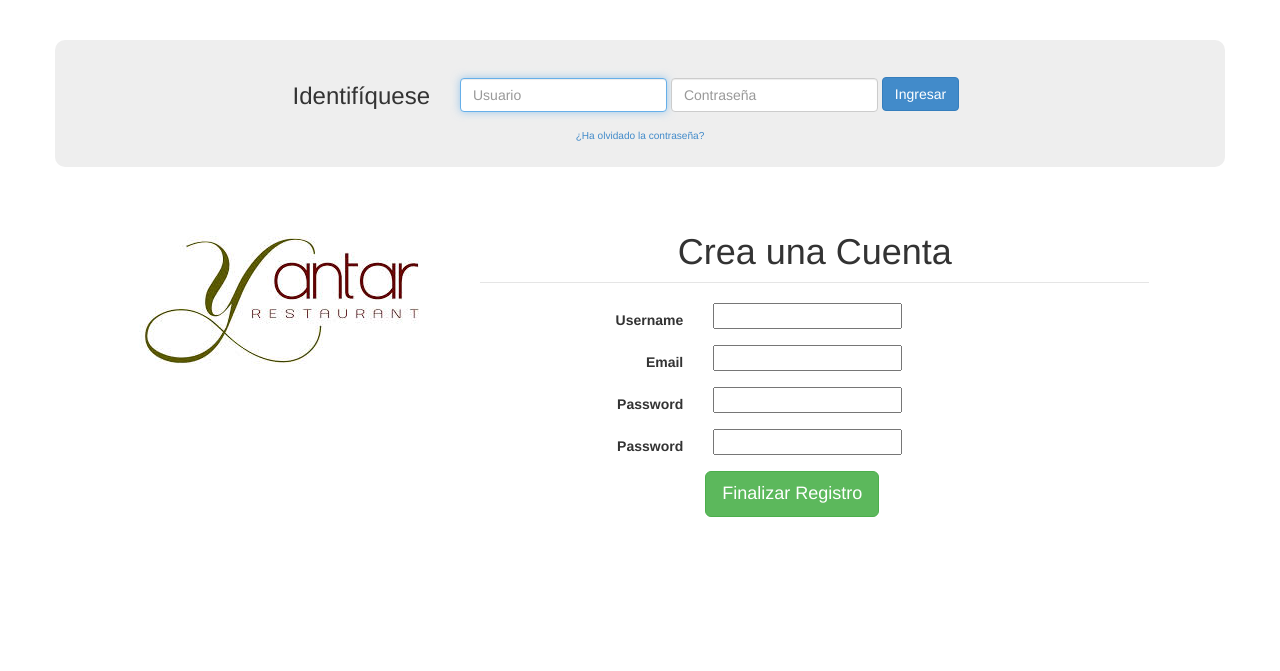
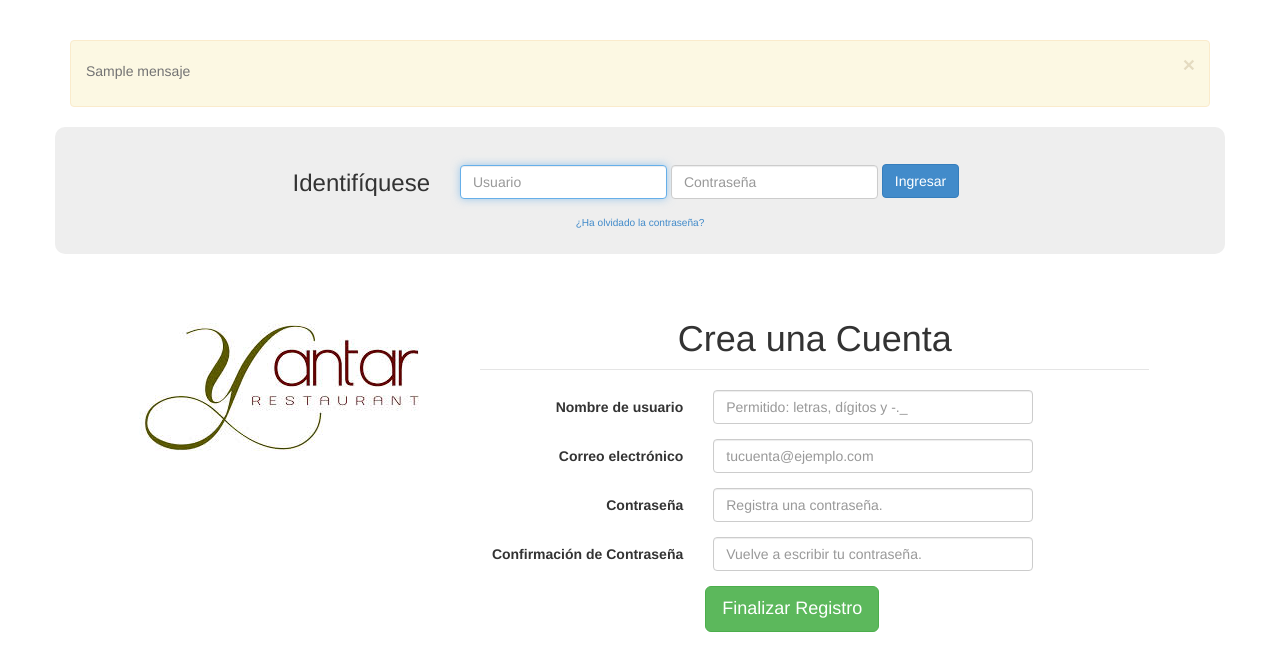
Before and after one commit to dianamor8/waiter, a Django app: template waiter/templates/usuarios/login.html in a window 1280 px wide. Shown: the top 671 px of the page. Run offline with Django 3.2, Linux system fonts and the light colour scheme; tables that the repository leaves empty hold one stand-in row (values such as "Sample post"); the template is opened without the code that fills it: values that come from a table or form of the project are taken from there, most other values are stand-ins (such as "Sample title", 1, 10 or a date in 2020); form fields are guessed from the names that the template uses; parts of the project's set-up code (start-up, migrations or seed data) failed here and were passed over; some libraries are stand-ins or nearby versions.

Commit message:
Lanzamiento de Errores con interfaz (bootstrap). github #4 #9 #10

```diff
--- a/waiter/apps/usuarios/forms.py
+++ b/waiter/apps/usuarios/forms.py
@@ -3,17 +3,31 @@
 from django.contrib.auth.forms import AuthenticationForm, UserCreationForm
 from django.contrib.auth.models import User
 from waiter.apps.usuarios.validators import *
+from django.contrib.auth import authenticate
 
 class AutenticacionUsuario(AuthenticationForm):
 	AuthenticationForm.base_fields['username'].widget.attrs['class']='form-control'
 	AuthenticationForm.base_fields['username'].widget.attrs['placeholder']='Usuario'
+	AuthenticationForm.base_fields['username'].max_length=30
 	AuthenticationForm.base_fields['password'].widget.attrs['class']='form-control'
 	AuthenticationForm.base_fields['password'].widget.attrs['placeholder']='Contraseña'
+	AuthenticationForm.base_fields['password'].max_length=15
+	AuthenticationForm.base_fields['username'].error_messages={'required': 'La información de %s es requerida.' %AuthenticationForm.base_fields['username'].widget.attrs['placeholder']}
+	AuthenticationForm.base_fields['password'].error_messages={'required': 'La información de %s es requerida.' %AuthenticationForm.base_fields['password'].widget.attrs['placeholder']}
+
+	def clean(self):
+		datos = self.cleaned_data
+		# username = datos.get('username')
+		# password = datos.get('password')
+		# usuario = authenticate(username=username, password=password)
+		# if usuario is None:
+		# 	raise ValidationError("Combinación de usuario/contraseña erróneo.")
+		return datos
 
 
 class UserCreate(UserCreationForm):
 
-	username = forms.RegexField (widget=forms.TextInput(attrs={'class':'form-control'}), label = "Nombre de usuario", max_length = 30, regex = r"^[\w'\.\-\_]+$", help_text = "Menor a 30 caracteres. Permitido: letras, dígitos y -._", error_messages = {'invalid': 'Contiene caracteres no permitidos.', 'required': 'Esta información es requerida.'} ,validators=[validarNuevoUsuario])
+	username = forms.RegexField (widget=forms.TextInput(attrs={'class':'form-control', 'placeholder':'Permitido: letras, dígitos y -._'}), label = "Nombre de usuario", max_length = 30, regex = r"^[\w'\.\-\_]+$", help_text = "Menor a 30 caracteres. Permitido: letras, dígitos y -._", error_messages = {'invalid': 'Contiene caracteres no permitidos.', 'required': 'Esta información es requerida.'} ,validators=[validarNuevoUsuario])
 	email = forms.EmailField(widget=forms.TextInput(attrs={'class':'form-control', 'placeholder':'tucuenta@ejemplo.com'}),label='Correo electrónico', required=True, error_messages={'invalid': 'Ingrese una dirección de correo válida.', 'required': 'Esta información es requerida.'}, validators=[validarEmail])
 	# Style CSS + Bootstrap
 	UserCreationForm.base_fields['password1'].widget.attrs['class']='form-control'
--- a/waiter/apps/usuarios/validators.py
+++ b/waiter/apps/usuarios/validators.py
@@ -4,7 +4,7 @@
 from django.contrib.auth.models import User
 from django import forms
 
-def validarUsuario(value):
+def validarNuevoUsuario(value):
 	user = User.objects.filter(username=value)
 	if not tamanio_min(value, 3):
 		raise forms.ValidationError("El nombre de usuario debe contener al menos 3 caracteres.")
--- a/waiter/templates/usuarios/login.html
+++ b/waiter/templates/usuarios/login.html
@@ -16,10 +16,30 @@
 	<body>
 
 		<div class="container">
-			<!--<div id="divAlert" class="alert alert-warning alert-dismissable" style="display: none">
-				<button type="button" class="close" data-dismiss="alert" aria-hidden="true">&times;</button>
-				<strong>Alerta!</strong> {{mensaje}}
-			</div>-->
+
+			{% if LoginForm.errors or mensaje%}
+
+				<div class="alert alert-warning alert-dismissable">
+					<button type="button" class="close" data-dismiss="alert" aria-hidden="true">&times;</button>
+					<span class="help-block">
+						{{mensaje}}
+						{% if LoginForm.username.errors %}
+							{% for error in LoginForm.username.errors %}
+								{{ error }}
+							{% endfor %}
+							<br>
+						{% endif %}
+						{% if LoginForm.password.errors %}
+							{% for error in LoginForm.password.errors %}
+								{{ error }}
+							{% endfor %}
+						{% endif %}
+
+						{# {% if LoginForm.non_field_errors%}#}
+					</span>
+				</div>
+			{% endif %}
+
 			<div class="row form-heading">
 				<div class="col-md-4">
 					<h3 class="text-right">Identifíquese</h3>
@@ -31,7 +51,7 @@
 							{{LoginForm.username}}
 							{{LoginForm.password}}
 						</div>
-						<button id="btnIngresar" class="btn btn-primary" type="submit">Ingresar</button>
+						<button name="btnIngresar" class="btn btn-primary" type="submit">Ingresar</button>
 					</form>
 				</div>
 
@@ -56,13 +76,16 @@
 							<h1 class="text-center">Crea una Cuenta</h1>
 						</legend>
 
-						<div>
-							<small>{{ CreateForm.errors }}</small>
-						</div>
+						<!--{# {% if CreateForm.errors %}
+							<div class="alert alert-warning alert-dismissable">
+								<button type="button" class="close" data-dismiss="alert" aria-hidden="true">&times;</button>
+								<small>Por favor corregir.</small>
+							</div>
+						{% endif %} #}-->
 
-						<form action="." class="form-horizontal" role="form" method="POST">
+						<form action="." class="form-horizontal" role="form" method="POST" autocomplete="off">
 							{% csrf_token %}
-							<div class="form-group">
+							<div class="form-group {%if CreateForm.username.errors%} has-error {% endif%} has-feedback">
 
 								{% if CreateForm.username.required %}
 									<span class="required">*</span>
@@ -73,16 +96,25 @@
 								</label>
 								<div class="col-sm-6">
 									{{CreateForm.username}}
-									<small class="help-inline text-muted">
-										{{CreateForm.username.help_text}}
-									</small>
+
+
+									{% if CreateForm.username.errors %}
+										<span class="glyphicon glyphicon-remove form-control-feedback"></span>
+										<span class="help-block">
+											{% for error in CreateForm.username.errors %}
+												<small>{{ error }}</small>
+											{% endfor %}
+										</span>
+									{% endif %}
 								</div>
+
 							</div>
 
-							<div class="form-group">
+
+							<div class="form-group {%if CreateForm.email.errors%} has-error has-feedback {% endif%}">
 
 								{% if CreateForm.email.required %}
-										<span class="required">*</span>
+									<span class="required">*</span>
 								{% endif %}
 
 								<label for="lblemail" class="col-sm-4 control-label">
@@ -91,10 +123,18 @@
 
 								<div class="col-sm-6">
 									{{CreateForm.email}}
+
+									{% if CreateForm.email.errors %}
+										<span class="help-block">
+											{% for error in CreateForm.email.errors %}
+												<small>{{ error }}</small>
+											{% endfor %}
+										</span>
+									{% endif %}
 								</div>
 							</div>
 
-							<div class="form-group">
+							<div class="form-group {%if CreateForm.password1.errors%} has-error has-feedback {% endif%}">
 								{% if CreateForm.password1.required %}
 									<span class="required">*</span>
 								{% endif %}
@@ -104,10 +144,17 @@
 								</label>
 								<div class="col-sm-6">
 									{{CreateForm.password1}}
+									{% if CreateForm.password1.errors %}
+										<span class="help-block">
+											{% for error in CreateForm.password1.errors %}
+												<small>{{ error }}</small>
+											{% endfor %}
+										</span>
+									{% endif %}
 								</div>
 							</div>
 
-							<div class="form-group">
+							<div class="form-group {%if CreateForm.password2.errors%} has-error has-feedback {% endif%}">
 								{% if CreateForm.password2.required %}
 									<span class="required">*</span>
 								{% endif %}
@@ -116,9 +163,16 @@
 								</label>
 								<div class="col-sm-6">
 									{{CreateForm.password2}}
+									{% if CreateForm.password2.errors %}
+										<span class="help-block">
+											{% for error in CreateForm.password2.errors %}
+												<small>{{ error }}</small>
+											{% endfor %}
+										</span>
+									{% endif %}
 								</div>
 							</div>
-							<button id="btnCrear" class="btn btn-success btn-lg" type="submit" style="margin-left:225px">Finalizar Registro</button>
+							<button name="btnCrear" class="btn btn-success btn-lg" type="submit" style="margin-left:225px">Finalizar Registro</button>
 						</form>
 					</fieldset>
 				</div>
```
Also changed, not shown: waiter/apps/home/admin.py (+13 -0 lines), waiter/apps/usuarios/views.py (+22 -12 lines), waiter/templates/base/navbar.html (line endings or trailing spaces).
